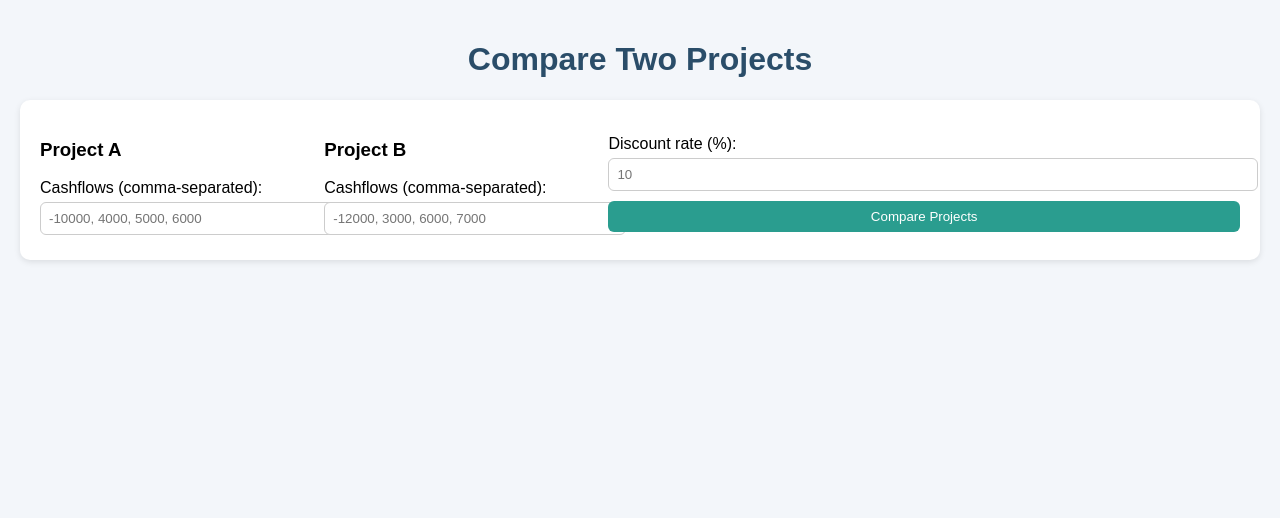
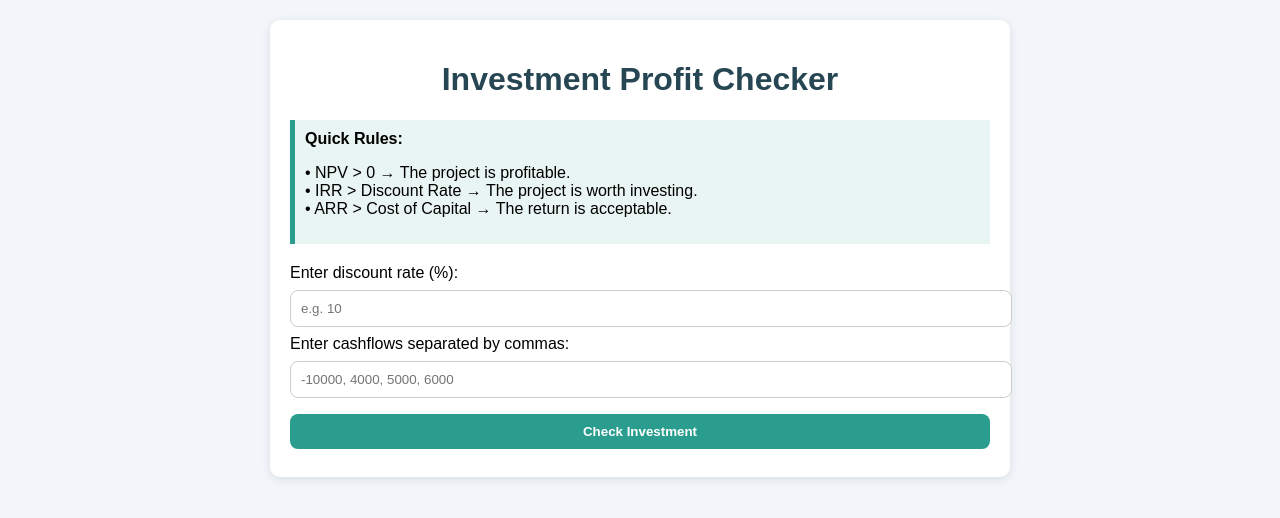
Before and after one commit to Nduw777/Investment_checker, a Flask app: page / in a window 1280 px wide. Shown: the top 518 px of the page. Run offline with Flask 3, Linux system fonts and the light colour scheme.

Commit message:
Update index.html

```diff
--- a/templates/index.html
+++ b/templates/index.html
@@ -1,108 +1,96 @@
 <!DOCTYPE html>
 <html lang="en">
 <head>
-  <meta charset="UTF-8" />
-  <meta name="viewport" content="width=device-width, initial-scale=1.0" />
-  <title>Project Comparison Tool</title>
+  <meta charset="UTF-8">
+  <title>Investment Checker</title>
   <style>
     body {
       font-family: Arial, sans-serif;
-      background: #f3f6fa;
+      background: #f2f6fa;
       margin: 0;
       padding: 20px;
     }
+    .container {
+      background: #fff;
+      border-radius: 10px;
+      padding: 20px;
+      max-width: 700px;
+      margin: auto;
+      box-shadow: 0 2px 10px rgba(0,0,0,0.1);
+    }
     h1 {
       text-align: center;
-      color: #2a4d69;
+      color: #264653;
     }
-    form {
-      display: flex;
-      justify-content: space-between;
-      background: white;
-      padding: 20px;
-      border-radius: 10px;
-      box-shadow: 0 2px 6px rgba(0, 0, 0, 0.1);
-    }
-    .project {
-      width: 45%;
+    .rules {
+      background: #e9f5f3;
+      border-left: 5px solid #2a9d8f;
+      padding: 10px;
+      margin-bottom: 20px;
     }
     input, button {
       width: 100%;
-      padding: 8px;
-      margin: 5px 0;
+      padding: 10px;
+      margin: 8px 0;
       border: 1px solid #ccc;
-      border-radius: 6px;
+      border-radius: 8px;
     }
     button {
       background: #2a9d8f;
       color: white;
       border: none;
+      font-weight: bold;
       cursor: pointer;
     }
     button:hover {
       background: #21867a;
     }
     .results {
-      display: flex;
-      justify-content: space-between;
+      background: #fefefe;
+      border-radius: 10px;
+      padding: 15px;
       margin-top: 20px;
+      box-shadow: 0 2px 6px rgba(0,0,0,0.1);
     }
-    .box {
-      width: 45%;
-      background: white;
-      padding: 15px;
-      border-radius: 10px;
-      box-shadow: 0 2px 6px rgba(0, 0, 0, 0.1);
-    }
-    .better {
-      background: #d1ffd1;
+    .recommendation {
+      background: #d8f3dc;
+      border-left: 5px solid #40916c;
       padding: 10px;
-      margin-top: 20px;
-      text-align: center;
+      margin-top: 15px;
       font-weight: bold;
-      border-radius: 8px;
     }
   </style>
 </head>
 <body>
-  <h1>Compare Two Projects</h1>
+  <div class="container">
+    <h1>Investment Profit Checker</h1>
 
-  <form method="POST">
-    <div class="project">
-      <h3>Project A</h3>
-      <label>Cashflows (comma-separated):</label>
-      <input type="text" name="cashflowsA" placeholder="-10000, 4000, 5000, 6000" required>
+    <div class="rules">
+      <strong>Quick Rules:</strong>
+      <p>• NPV > 0 → The project is profitable.<br>
+      • IRR > Discount Rate → The project is worth investing.<br>
+      • ARR > Cost of Capital → The return is acceptable.</p>
     </div>
 
-    <div class="project">
-      <h3>Project B</h3>
-      <label>Cashflows (comma-separated):</label>
-      <input type="text" name="cashflowsB" placeholder="-12000, 3000, 6000, 7000" required>
+    <form method="POST">
+      <label>Enter discount rate (%):</label>
+      <input type="number" step="0.1" name="rate" placeholder="e.g. 10" required>
+
+      <label>Enter cashflows separated by commas:</label>
+      <input type="text" name="cashflows" placeholder="-10000, 4000, 5000, 6000" required>
+
+      <button type="submit">Check Investment</button>
+    </form>
+
+    {% if meanings %}
+    <div class="results">
+      <h3>Results & Meanings:</h3>
+      {% for line in meanings %}
+        <p>{{ line }}</p>
+      {% endfor %}
+      <div class="recommendation">{{ recommendation }}</div>
     </div>
-
-    <div style="width:100%; margin-top:15px;">
-      <label>Discount rate (%):</label>
-      <input type="number" step="0.1" name="rate" placeholder="10" required>
-      <button type="submit">Compare Projects</button>
-    </div>
-  </form>
-
-  {% if resultA and resultB %}
-  <div class="results">
-    <div class="box">
-      <h3>Project A Results</h3>
-      <p><strong>{{ resultA.meaning }}</strong></p>
-      <p><em>{{ resultA.recommendation }}</em></p>
-    </div>
-
-    <div class="box">
-      <h3>Project B Results</h3>
-      <p><strong>{{ resultB.meaning }}</strong></p>
-      <p><em>{{ resultB.recommendation }}</em></p>
-    </div>
+    {% endif %}
   </div>
-
-  <div class="better">{{ better_project }}</div>
-  {% endif %}
 </body>
 </html>
```
